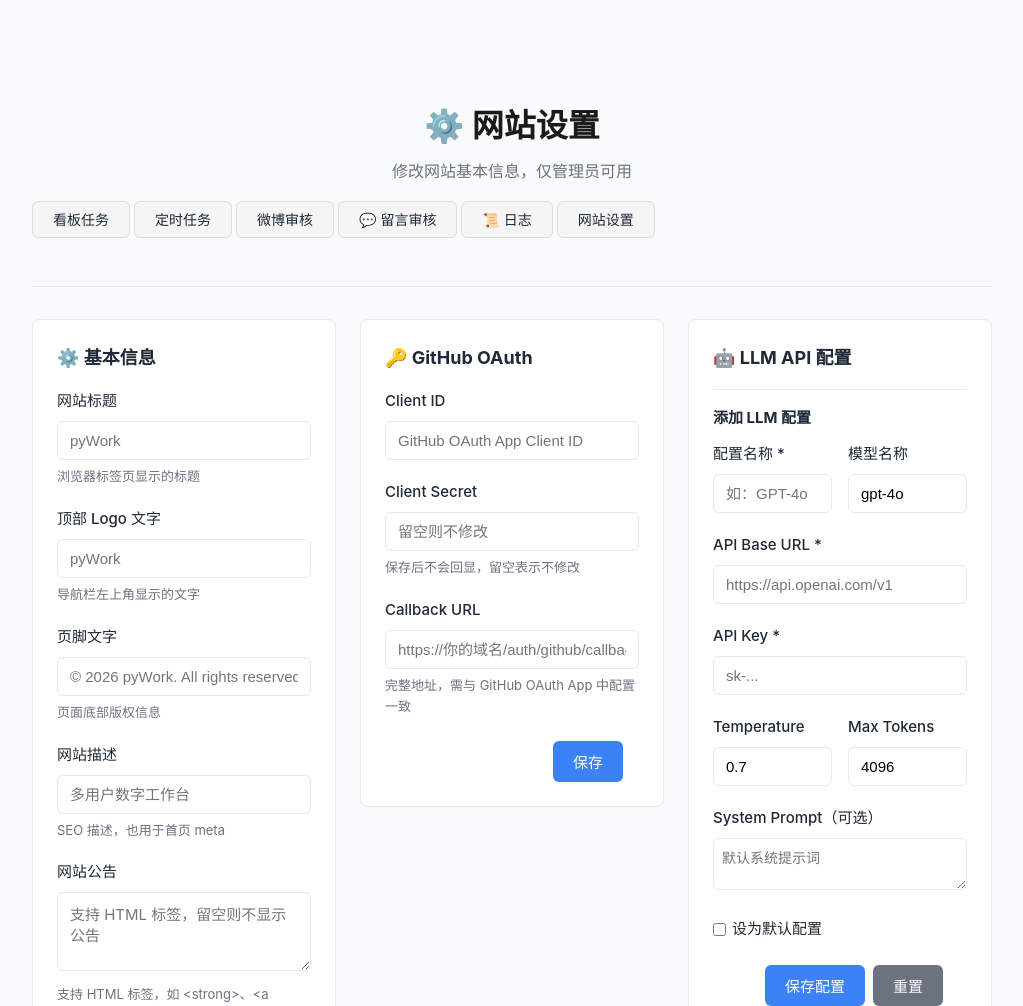
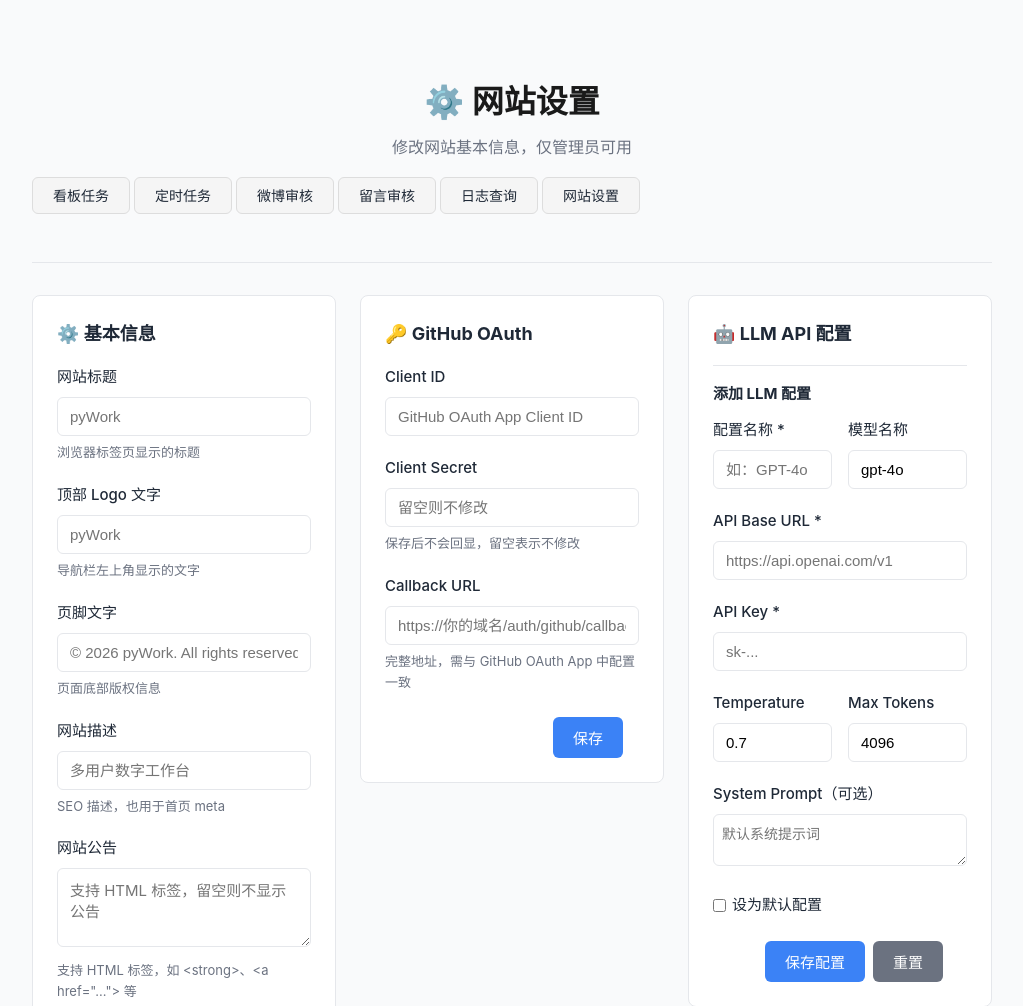
Before and after one commit to tojoevan/pywork, a Python web app: template plugins/board/templates/settings.html in a window 1280 px wide. Shown: the part 61-1067 px from the top of the page, without its empty margins (128-1151 px from the left). Run offline with Jinja, Linux system fonts and the light colour scheme; the template is opened without the code that fills it, so the values that code supplies are empty.

Commit message:
优化设置菜单

```diff
--- a/plugins/board/templates/board.html
+++ b/plugins/board/templates/board.html
@@ -20,7 +20,7 @@
         <h1>📝 微博审核</h1>
         <p class="board-desc">审核匿名用户发布的微博，通过后才会显示在微博广场。</p>
         {% elif section == 'comments' %}
-        <h1>💬 留言审核</h1>
+        <h1>留言审核</h1>
         <p class="board-desc">管理关于页面的用户留言</p>
         {% else %}
         <h1>📋 看板任务</h1>
@@ -30,8 +30,8 @@
             <a href="/board" class="tab-btn{% if section == 'board' %} active{% endif %}">看板任务</a>
             <a href="/board/cron" class="tab-btn{% if section == 'cron' %} active{% endif %}">定时任务</a>
             <a href="/board/moderation" class="tab-btn{% if section == 'moderation' %} active{% endif %}">微博审核</a>
-            <a href="/board/comments" class="tab-btn{% if section == 'comments' %} active{% endif %}">💬 留言审核</a>
-            <a href="/board/logs" class="tab-btn">📜 日志</a>
+            <a href="/board/comments" class="tab-btn{% if section == 'comments' %} active{% endif %}">留言审核</a>
+            <a href="/board/logs" class="tab-btn">日志查询</a>
             <a href="/board/settings" class="tab-btn">网站设置</a>
         </div>
     </div>
--- a/plugins/board/templates/cron_logs.html
+++ b/plugins/board/templates/cron_logs.html
@@ -126,8 +126,8 @@
             <a href="/board" class="tab-btn">看板任务</a>
             <a href="/board/cron" class="tab-btn">定时任务</a>
             <a href="/board/moderation" class="tab-btn">微博审核</a>
-            <a href="/board/comments" class="tab-btn">💬 留言审核</a>
-            <a href="/board/logs" class="tab-btn{% if section == 'logs' %} active{% endif %}">📜 日志</a>
+            <a href="/board/comments" class="tab-btn">留言审核</a>
+            <a href="/board/logs" class="tab-btn{% if section == 'logs' %} active{% endif %}">日志查询</a>
             <a href="/board/settings" class="tab-btn">网站设置</a>
         </div>
     </div>
--- a/plugins/board/templates/moderation.html
+++ b/plugins/board/templates/moderation.html
@@ -15,8 +15,8 @@
             <a href="/board" class="tab-btn">看板任务</a>
             <a href="/board/cron" class="tab-btn">定时任务</a>
             <a href="/board/moderation" class="tab-btn{% if section == 'moderation' %} active{% endif %}">微博审核</a>
-            <a href="/board/comments" class="tab-btn">💬 留言审核</a>
-            <a href="/board/logs" class="tab-btn">📜 日志</a>
+            <a href="/board/comments" class="tab-btn">留言审核</a>
+            <a href="/board/logs" class="tab-btn">日志查询</a>
             <a href="/board/settings" class="tab-btn">网站设置</a>
         </div>
     </div>
--- a/plugins/board/templates/settings.html
+++ b/plugins/board/templates/settings.html
@@ -187,8 +187,8 @@
             <a href="/board" class="tab-btn">看板任务</a>
             <a href="/board/cron" class="tab-btn">定时任务</a>
             <a href="/board/moderation" class="tab-btn">微博审核</a>
-            <a href="/board/comments" class="tab-btn">💬 留言审核</a>
-            <a href="/board/logs" class="tab-btn">📜 日志</a>
+            <a href="/board/comments" class="tab-btn">留言审核</a>
+            <a href="/board/logs" class="tab-btn">日志查询</a>
             <a href="/board/settings" class="tab-btn{% if section == 'settings' %} active{% endif %}">网站设置</a>
         </div>
     </div>
--- a/static/css/board.css
+++ b/static/css/board.css
@@ -8,7 +8,7 @@
 
 .board-header {
     text-align: center;
-    padding: 48px 0 32px;
+    padding: 24px 0 32px;
     margin-bottom: 32px;
     border-bottom: 1px solid var(--border-color);
 }
--- a/templates/logs.html
+++ b/templates/logs.html
@@ -66,8 +66,8 @@
             <a href="/board" class="tab-btn">看板任务</a>
             <a href="/board/cron" class="tab-btn">定时任务</a>
             <a href="/board/moderation" class="tab-btn">微博审核</a>
-            <a href="/board/comments" class="tab-btn">💬 留言审核</a>
-            <a href="/board/logs" class="tab-btn{% if section == 'logs' %} active{% endif %}">📜 日志</a>
+            <a href="/board/comments" class="tab-btn">留言审核</a>
+            <a href="/board/logs" class="tab-btn{% if section == 'logs' %} active{% endif %}">日志查询</a>
             <a href="/board/settings" class="tab-btn">网站设置</a>
         </div>
     </div>
```
